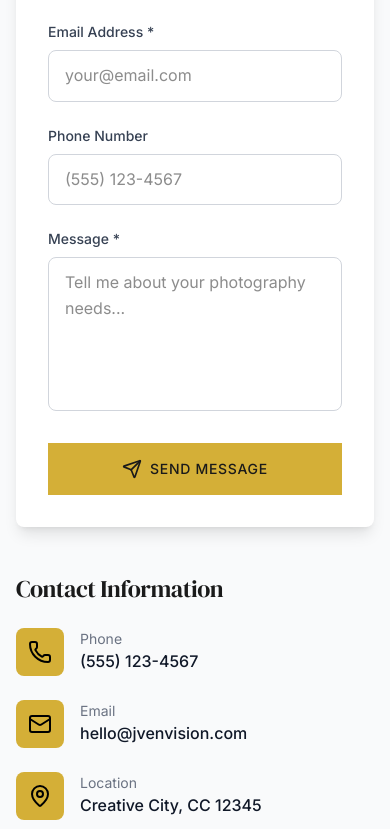
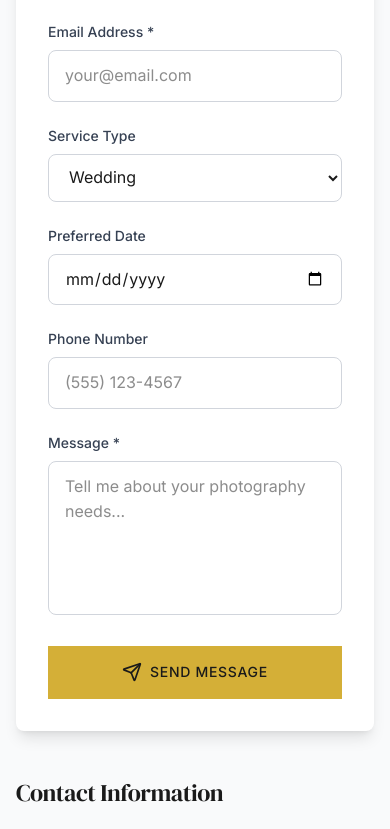
Before and after one commit to da-nn-yy/JV-envision, a React (Vite) app in the folder client/: page /contact in a window 390 px wide. Shown: the part 2027-2856 px from the top of the page. Built offline with nearby package versions, Linux system fonts and the light colour scheme; no server answers.

Commit message:
integrate dynamic image loading and update contact information

```diff
--- a/client/src/components/ContactForm.jsx
+++ b/client/src/components/ContactForm.jsx
@@ -3,10 +3,14 @@ import { motion } from 'framer-motion'; // eslint-disable-line no-unused-vars
 import { Send, Phone, Mail, MapPin, Instagram, Facebook } from 'lucide-react';
 
 const ContactForm = () => {
+  const API_BASE_URL = import.meta.env.VITE_API_BASE_URL || '';
+
   const [formData, setFormData] = useState({
     name: '',
     email: '',
     phone: '',
+    serviceType: 'wedding',
+    preferredDate: '',
     message: ''
   });
   const [isSubmitting, setIsSubmitting] = useState(false);
@@ -24,24 +28,45 @@ const ContactForm = () => {
     setIsSubmitting(true);
 
     try {
-      // Simulate API call - replace with actual endpoint
-      const response = await fetch('/api/contact', {
+      const response = await fetch(`${API_BASE_URL}/api/contact`, {
         method: 'POST',
         headers: {
-          'Content-Type': 'application/json',
+          'Content-Type': 'application/json'
         },
-        body: JSON.stringify(formData),
+        body: JSON.stringify({
+          ...formData,
+          preferredDate: formData.preferredDate || null
+        })
       });
 
-      if (response.ok) {
-        setSubmitStatus('success');
-        setFormData({ name: '', email: '', phone: '', message: '' });
-      } else {
-        setSubmitStatus('error');
+      if (!response.ok) {
+        const errorBody = await response.json().catch(() => null);
+        const message =
+          errorBody?.message ||
+          'Sorry, there was an error sending your message. Please try again or contact me directly.';
+        setSubmitStatus({ type: 'error', message });
+        return;
       }
+
+      setSubmitStatus({
+        type: 'success',
+        message: 'Thank you! Your message has been sent successfully. I\'ll get back to you soon.'
+      });
+      setFormData({
+        name: '',
+        email: '',
+        phone: '',
+        serviceType: 'wedding',
+        preferredDate: '',
+        message: ''
+      });
+
     } catch (error) {
       console.error('Error submitting form:', error);
-      setSubmitStatus('error');
+      setSubmitStatus({
+        type: 'error',
+        message: 'Sorry, there was an error sending your message. Please try again or contact me directly.'
+      });
     } finally {
       setIsSubmitting(false);
       setTimeout(() => setSubmitStatus(null), 5000);
@@ -52,19 +77,19 @@ const ContactForm = () => {
     {
       icon: Phone,
       label: 'Phone',
-      value: '(555) 123-4567',
-      href: 'tel:+15551234567'
+      value: '+1 443-538-0867',
+      href: 'tel:+14435380867'
     },
     {
       icon: Mail,
       label: 'Email',
-      value: 'hello@jvenvision.com',
-      href: 'mailto:hello@jvenvision.com'
+      value: 'envision.JVphotography@gmail.com',
+      href: 'mailto:envision.JVphotography@gmail.com'
     },
     {
       icon: MapPin,
       label: 'Location',
-      value: 'Creative City, CC 12345',
+      value: 'DC, Virginia, Columbia, Maryland 21046',
       href: null
     }
   ];
@@ -72,7 +97,7 @@ const ContactForm = () => {
   const socialLinks = [
     {
       icon: Instagram,
-      href: 'https://instagram.com/jvenvision',
+      href: 'https://instagram.com/jv.envision_photography',
       label: 'Instagram'
     },
     {
@@ -143,6 +168,39 @@ const ContactForm = () => {
                 </div>
               </div>
 
+              <div className="grid grid-cols-1 md:grid-cols-2 gap-6">
+                <div>
+                  <label htmlFor="serviceType" className="block text-sm font-medium text-gray-700 mb-2">
+                    Service Type
+                  </label>
+                  <select
+                    id="serviceType"
+                    name="serviceType"
+                    value={formData.serviceType}
+                    onChange={handleChange}
+                    className="w-full px-4 py-3 border border-gray-300 rounded-lg focus:ring-2 focus:ring-gold focus:border-transparent transition-colors bg-white"
+                  >
+                    <option value="wedding">Wedding</option>
+                    <option value="portrait">Portrait</option>
+                    <option value="event">Event</option>
+                    <option value="other">Other</option>
+                  </select>
+                </div>
+                <div>
+                  <label htmlFor="preferredDate" className="block text-sm font-medium text-gray-700 mb-2">
+                    Preferred Date
+                  </label>
+                  <input
+                    type="date"
+                    id="preferredDate"
+                    name="preferredDate"
+                    value={formData.preferredDate}
+                    onChange={handleChange}
+                    className="w-full px-4 py-3 border border-gray-300 rounded-lg focus:ring-2 focus:ring-gold focus:border-transparent transition-colors"
+                  />
+                </div>
+              </div>
+
               <div>
                 <label htmlFor="phone" className="block text-sm font-medium text-gray-700 mb-2">
                   Phone Number
@@ -187,23 +245,23 @@ const ContactForm = () => {
                 <span>{isSubmitting ? 'Sending...' : 'Send Message'}</span>
               </button>
 
-              {submitStatus === 'success' && (
+              {submitStatus?.type === 'success' && (
                 <motion.div
                   initial={{ opacity: 0, y: 10 }}
                   animate={{ opacity: 1, y: 0 }}
                   className="p-4 bg-green-100 border border-green-400 text-green-700 rounded-lg"
                 >
-                  Thank you! Your message has been sent successfully. I'll get back to you soon.
+                  {submitStatus.message}
                 </motion.div>
               )}
 
-              {submitStatus === 'error' && (
+              {submitStatus?.type === 'error' && (
                 <motion.div
                   initial={{ opacity: 0, y: 10 }}
                   animate={{ opacity: 1, y: 0 }}
                   className="p-4 bg-red-100 border border-red-400 text-red-700 rounded-lg"
                 >
-                  Sorry, there was an error sending your message. Please try again or contact me directly.
+                  {submitStatus.message}
                 </motion.div>
               )}
             </form>
@@ -272,7 +330,7 @@ const ContactForm = () => {
                 please call or text directly.
               </p>
               <a
-                href="https://wa.me/15551234567"
+                href="https://wa.me/14435380867"
                 target="_blank"
                 rel="noopener noreferrer"
                 className="inline-flex items-center space-x-2 bg-green-500 text-white px-4 py-2 rounded-lg hover:bg-green-600 transition-colors"
--- a/client/src/components/Footer.jsx
+++ b/client/src/components/Footer.jsx
@@ -5,9 +5,9 @@ const Footer = () => {
   const currentYear = new Date().getFullYear();
 
   const socialLinks = [
-    { name: 'Instagram', icon: Instagram, href: 'https://instagram.com/jvenvision' },
+    { name: 'Instagram', icon: Instagram, href: 'https://instagram.com/jv.envision_photography' },
     { name: 'Facebook', icon: Facebook, href: 'https://facebook.com/jvenvision' },
-    { name: 'Email', icon: Mail, href: 'mailto:hello@jvenvision.com' }
+    { name: 'Email', icon: Mail, href: 'mailto:envision.JVphotography@gmail.com' }
   ];
 
   const quickLinks = [
@@ -72,17 +72,17 @@ const Footer = () => {
             <div className="space-y-3">
               <div className="flex items-center space-x-3">
                 <Phone size={16} className="text-gray-600" />
-                <span className="text-small">(555) 123-4567</span>
+                <span className="text-small">+1 443-538-0867</span>
               </div>
               <div className="flex items-center space-x-3">
                 <Mail size={16} className="text-gray-600" />
-                <span className="text-small">hello@jvenvision.com</span>
+                <span className="text-small">envision.JVphotography@gmail.com</span>
               </div>
               <div className="flex items-start space-x-3">
                 <MapPin size={16} className="text-gray-600 mt-1" />
                 <span className="text-small">
-                  123 Photography Lane<br />
-                  Creative City, CC 12345
+                  DC, Virginia, Columbia,<br />
+                  Maryland 21046
                 </span>
               </div>
             </div>
--- a/client/src/components/Hero.jsx
+++ b/client/src/components/Hero.jsx
@@ -1,10 +1,33 @@
 import HeroCarousel from './HeroCarousel';
 import { heroCarouselData } from '../data/heroCarousel';
+import { useHeroImages } from '../hooks/useHeroImages';
 
 const Hero = () => {
+  const { images: heroImages, loading, error } = useHeroImages();
+
+  // Use API images if available, otherwise fall back to local images
+  const imagesToUse = heroImages.length > 0 ? heroImages : heroCarouselData;
+
+  // Show loading state if fetching from API
+  if (loading && heroImages.length === 0) {
+    return (
+      <div className="flex items-center justify-center min-h-screen">
+        <div className="text-center">
+          <div className="inline-block w-8 h-8 border-4 border-gold border-t-transparent rounded-full animate-spin mb-4"></div>
+          <p className="text-gray-600">Loading images...</p>
+        </div>
+      </div>
+    );
+  }
+
+  // Show error state if API fails but we have fallback
+  if (error && heroImages.length === 0) {
+    console.warn('Failed to load hero images from API, using local images:', error);
+  }
+
   return (
     <HeroCarousel
-      images={heroCarouselData}
+      images={imagesToUse}
       autoSlideInterval={6000}
     />
   );
--- a/client/src/pages/About.jsx
+++ b/client/src/pages/About.jsx
@@ -1,7 +1,28 @@
+import { useState, useEffect } from 'react';
 import { motion } from 'framer-motion';
 import { Camera, Heart, Award, Users, Instagram, Facebook } from 'lucide-react';
 
 const About = () => {
+  const [aboutImage, setAboutImage] = useState(null);
+
+  useEffect(() => {
+    const fetchImage = async () => {
+      try {
+        const API_BASE_URL = import.meta.env.VITE_API_BASE_URL || '';
+        const response = await fetch(`${API_BASE_URL}/api/hero-images?section=about`);
+        if (response.ok) {
+          const data = await response.json();
+          if (data && data.length > 0) {
+            setAboutImage(data[0].image);
+          }
+        }
+      } catch (error) {
+        console.error('Failed to fetch about image:', error);
+      }
+    };
+    fetchImage();
+  }, []);
+
   const achievements = [
     { icon: Award, title: 'Award Winner', description: 'Best Wedding Photographer 2023' },
     { icon: Users, title: '500+ Clients', description: 'Happy couples and families' },
@@ -69,7 +90,7 @@ const About = () => {
             >
               <div className="relative overflow-hidden rounded-lg shadow-2xl">
                 <img
-                  src="https://images.unsplash.com/photo-1507003211169-0a1dd7228f2d?w=600&h=800&fit=crop"
+                  src={aboutImage || "https://images.unsplash.com/photo-1507003211169-0a1dd7228f2d?w=600&h=800&fit=crop"}
                   alt="JV - Photographer"
                   className="w-full h-auto object-cover"
                 />
```
Also changed, not shown: client/src/components/Gallery.jsx (+11 -11 lines), 2 other files (tests, documents, lock files or other folders).
